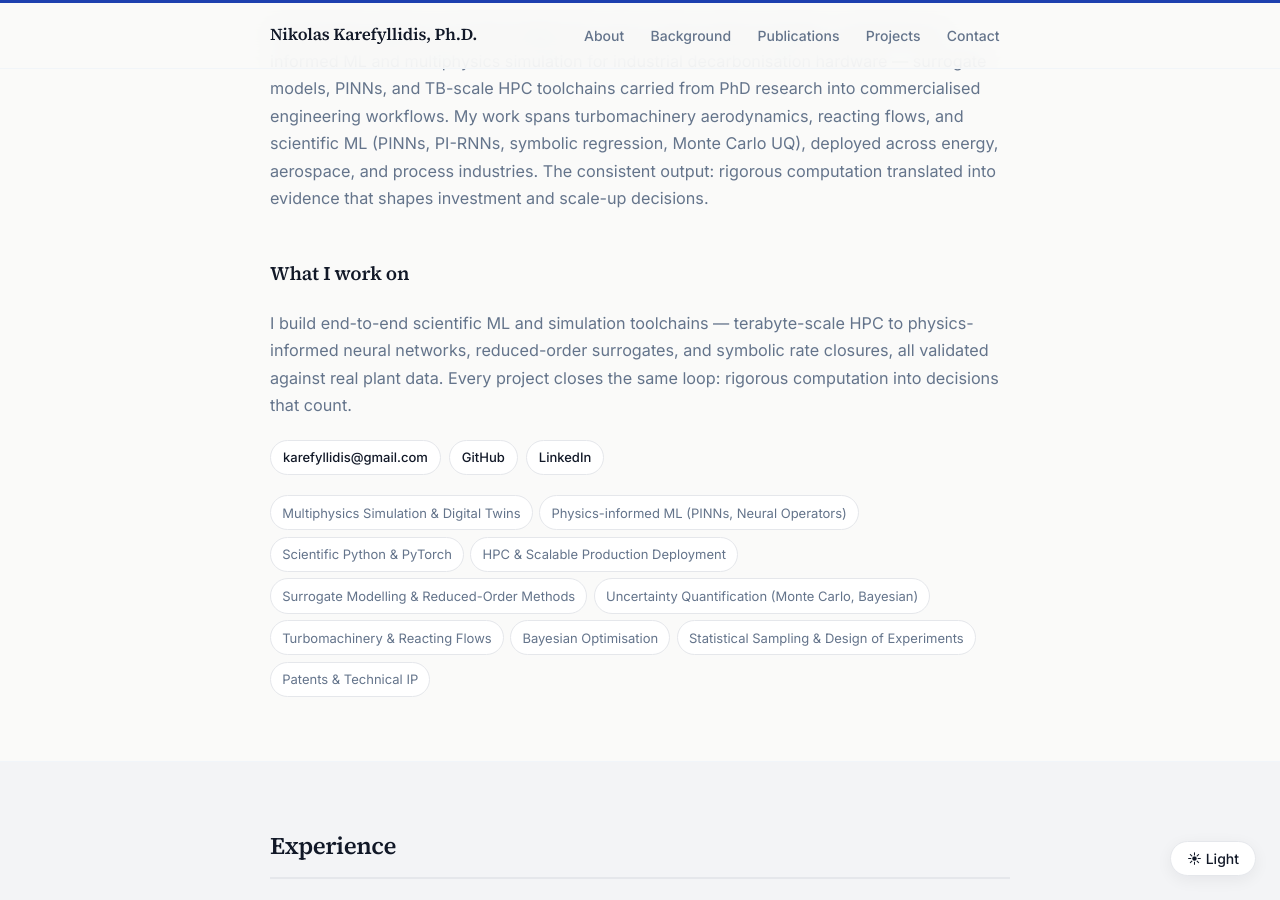
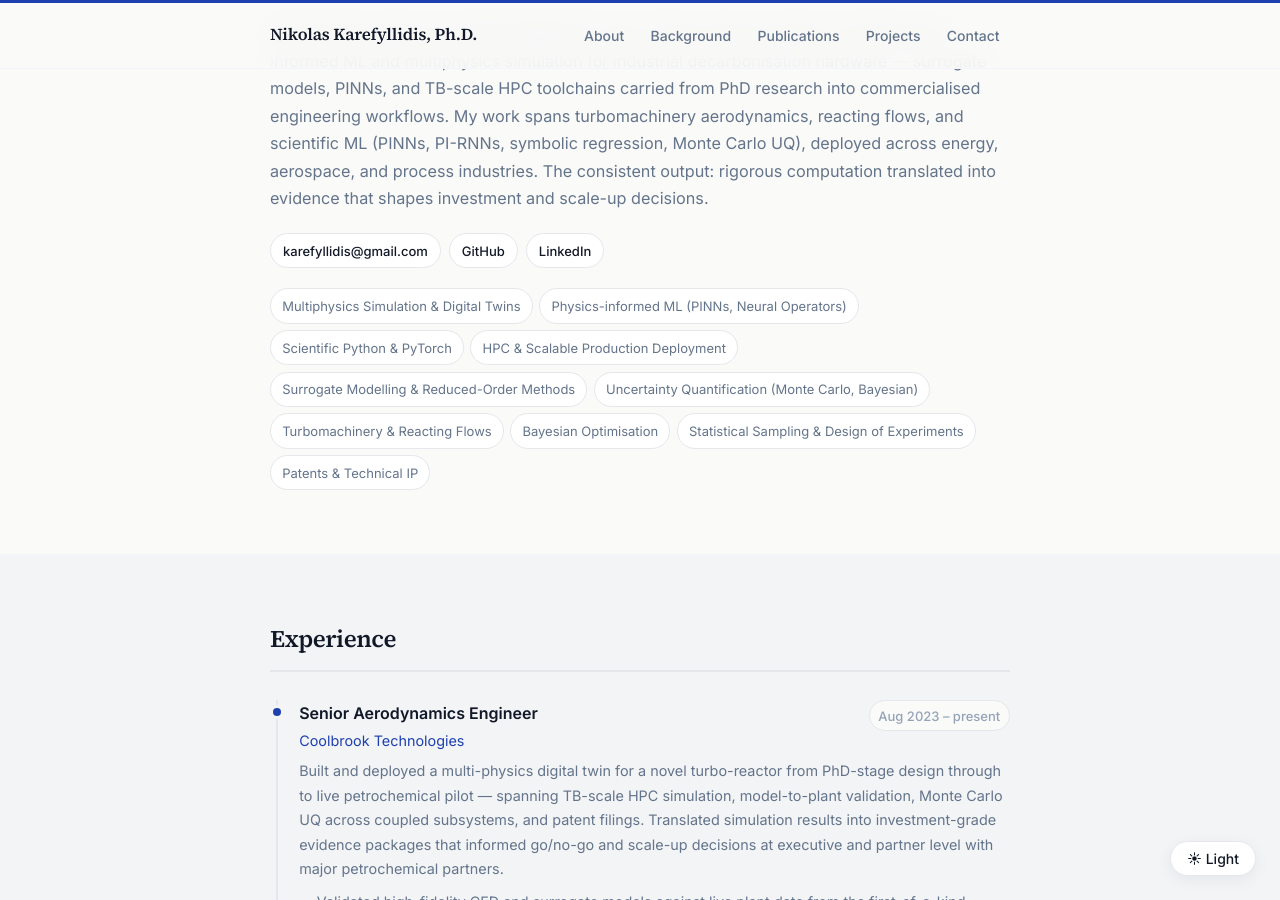
Before and after one commit to karefyllidis/karefyllidis.github.io, a Jekyll site: the page built from index.html, in a window 1280 px wide and 900 px high, scrolled down 534 px. Built offline with Jekyll 4.4.1, drawn with Linux system fonts in a browser that asks for light colours.

Commit message:
content: remove 'What I work on' section from About

```diff
--- a/_config.yml
+++ b/_config.yml
@@ -11,7 +11,6 @@ author:
   email: karefyllidis@gmail.com
   image: "/assets/images/headshot.jpg"
   bio: "Oxford PhD engineer and 2025 ASME IGTI John P. Davis Award recipient. I build physics-informed ML and multiphysics simulation for industrial decarbonisation hardware — surrogate models, PINNs, and TB-scale HPC toolchains carried from PhD research into commercialised engineering workflows. My work spans turbomachinery aerodynamics, reacting flows, and scientific ML (PINNs, PI-RNNs, symbolic regression, Monte Carlo UQ), deployed across energy, aerospace, and process industries. The consistent output: rigorous computation translated into evidence that shapes investment and scale-up decisions."
-  founder_profile: "I build end-to-end scientific ML and simulation toolchains — terabyte-scale HPC to physics-informed neural networks, reduced-order surrogates, and symbolic rate closures, all validated against real plant data. Every project closes the same loop: rigorous computation into decisions that count."
   featured_award:
     title: "ASME IGTI John P. Davis Award, 2025"
     url: "https://www.asme.org/about-asme/honors-awards/unit-awards/john-p-davis-gas-turbine-applications-paper-award"
```
